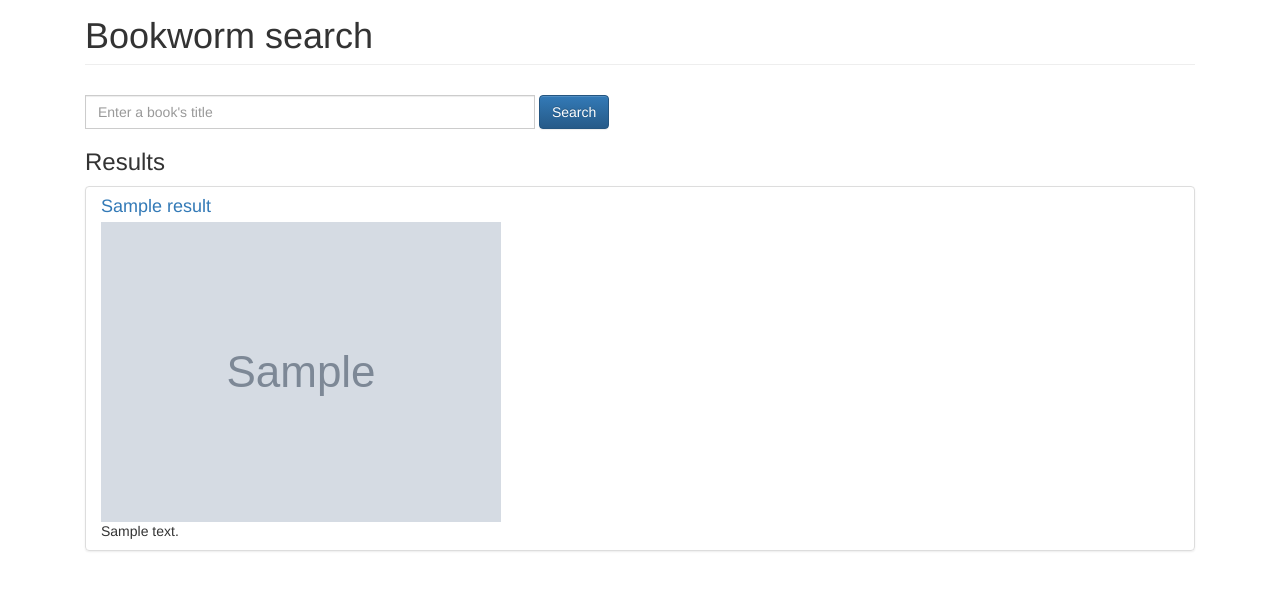
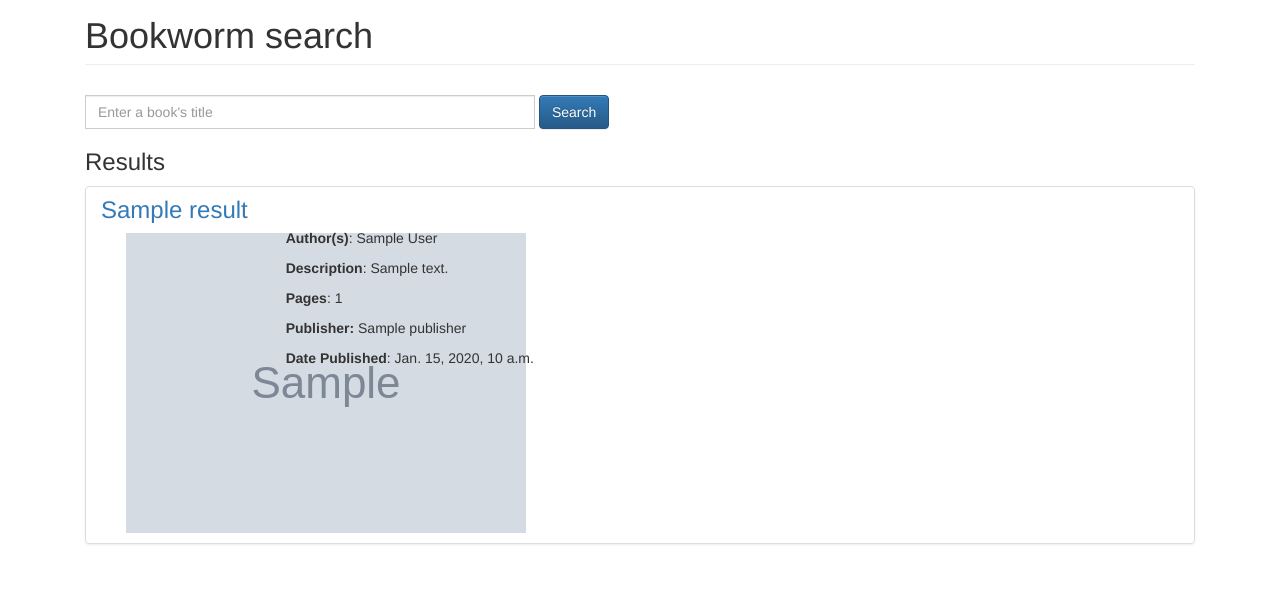
Before and after one commit to VladasX/Bookworm, a Django app: template templates/bookworm/book_search.html in a window 1280 px wide. Shown: the part 161-752 px from the top of the page. Run offline with Django 3.2, Linux system fonts and the light colour scheme; the template is opened without the code that fills it: most values are stand-ins (such as "Sample title", 1, 10 or a date in 2020); grey boxes marked "Sample" are stand-in pictures; parts of the project's set-up code (start-up, migrations or seed data) failed here and were passed over; some libraries are stand-ins or nearby versions.

Commit message:
Improved search page

```diff
--- a/templates/bookworm/book_search.html
+++ b/templates/bookworm/book_search.html
@@ -27,12 +27,21 @@
 		<div class="list-group">
 		{% for result in result_list %}
 			<div class="list-group-item">
-			<h4 class="list-group-item-heading">
+			<h3 class="list-group-item-heading">
 			<a href="/book/{{ result.bookid }}">{{ result.title }}</a>
-			</h4>
-			<p class="list-group-item-text"><img src="{{ result.smallThumbnail }}">
-			<!-- br tag in order to separate thumbnail from description -->
-			<br>{{ result.description }}</p>
+			</h3>
+			<div class="row">
+				<div class="col-2">
+					<p style="margin-left:25px; padding-top:5px; class="list-group-item-text"><img style="float: left;" src="{{ result.smallThumbnail }}">
+				</div>
+				<div class="col-10">
+					<p><b>Author(s)</b>: {{ result.authors }}</p>
+					<p><b>Description</b>: {{ result.description }}</p>
+					<p><b>Pages</b>: {{ result.pageCount }}</p>
+					<p><b>Publisher:</b> {{ result.publisher }}</p>
+					<p><b>Date Published</b>: {{ result.publishedDate }}</p>
+				</div>
+			</div>
 			</div>
 		{% endfor %}
 		</div>
```
Also changed, not shown: db.sqlite3.
